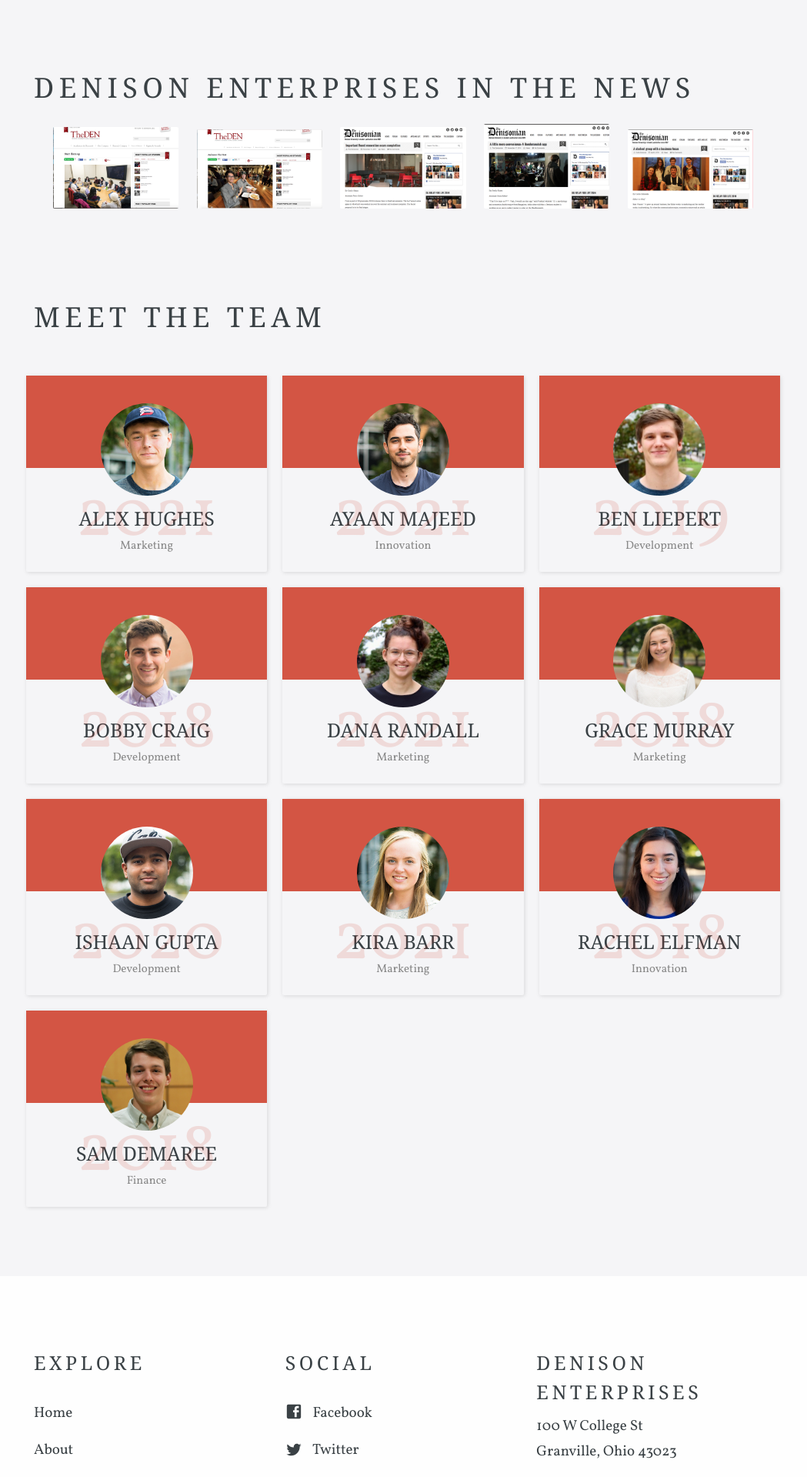
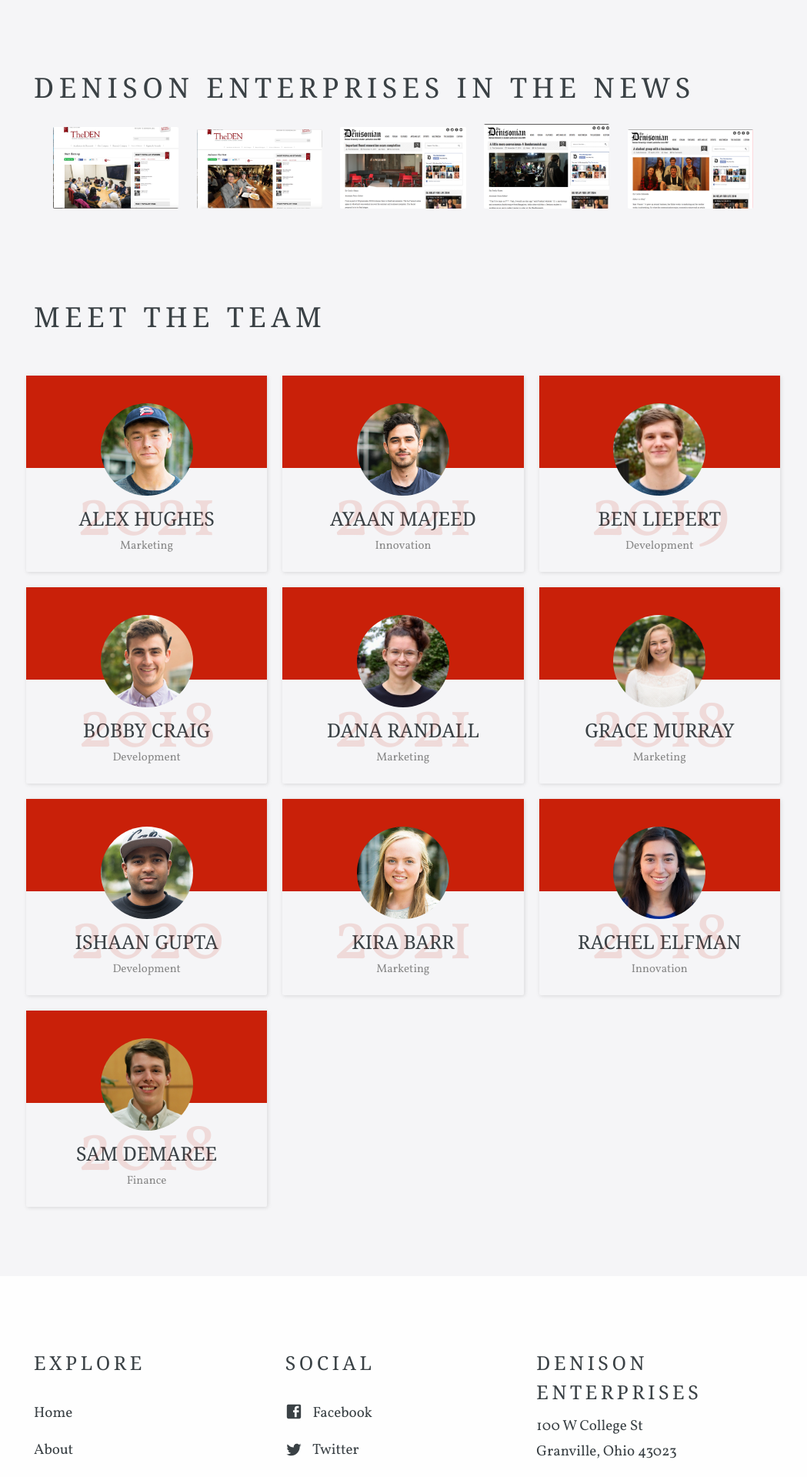
Before and after one commit to DenisonEnterprises/DenisonEnterprises.github.io, a Jekyll site: the page built from about.html, in a window 1280 px wide. Shown: the part 1174-3093 px from the top of the page at 77% size, without its empty margins (116-1165 px from the left). Built offline with Jekyll 4.4.1, drawn with Linux system fonts in a browser that asks for light colours; some web fonts are replaced.

Commit message:
updated meet the team

```diff
--- a/_sass/_layout.scss
+++ b/_sass/_layout.scss
@@ -226,7 +226,7 @@ section {
 		top: 0;
 		left: 0;
 		width: 100%;
-		background-color: rgba(201, 32, 9, .75); // color of box behind meet the team pics, last param is opacity
+		background-color: rgba(201, 32, 9, 1); // color of box behind meet the team pics, last param is opacity
 
 		img {
 			transform: translateY(30%);
```
Also changed, not shown: 2 other files.
